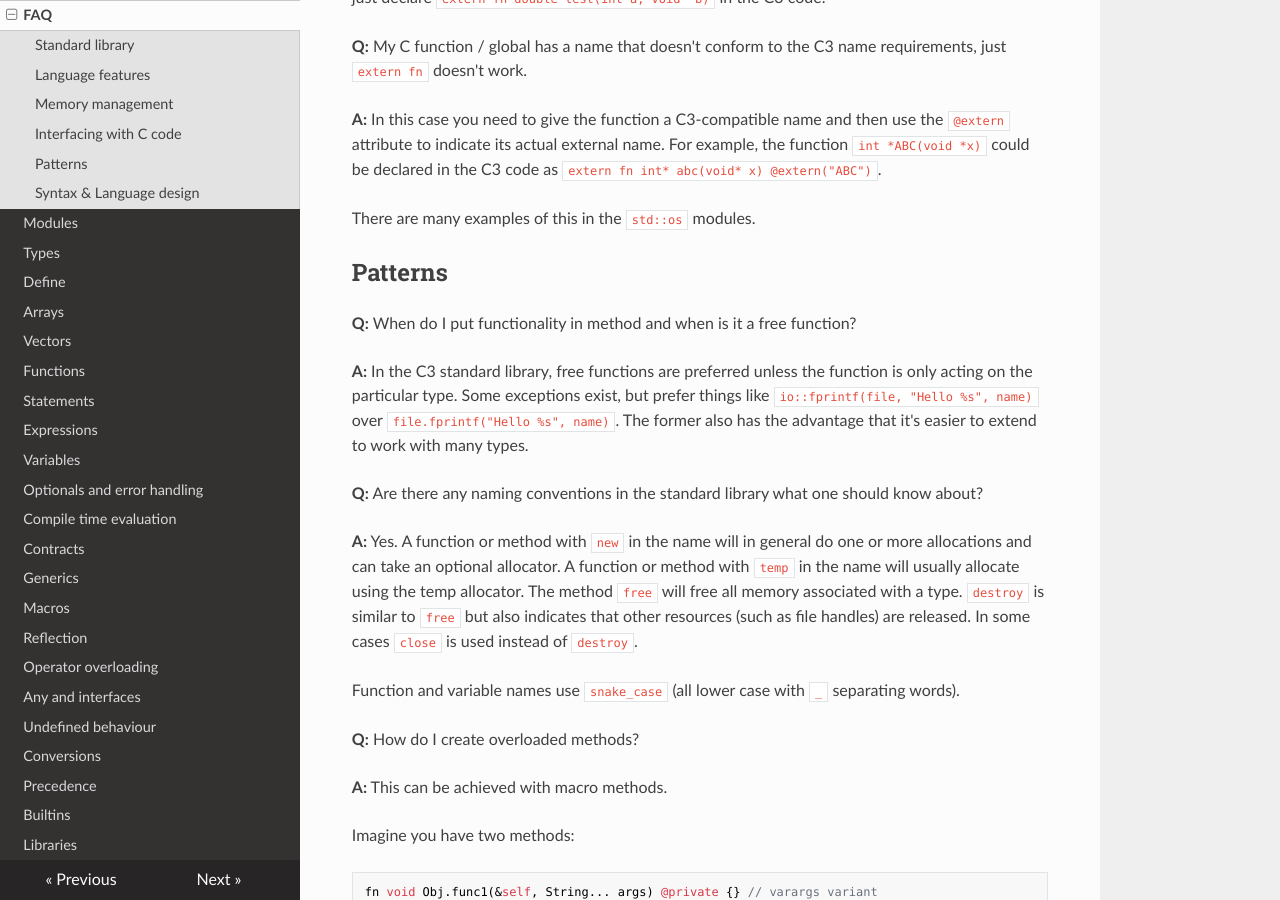
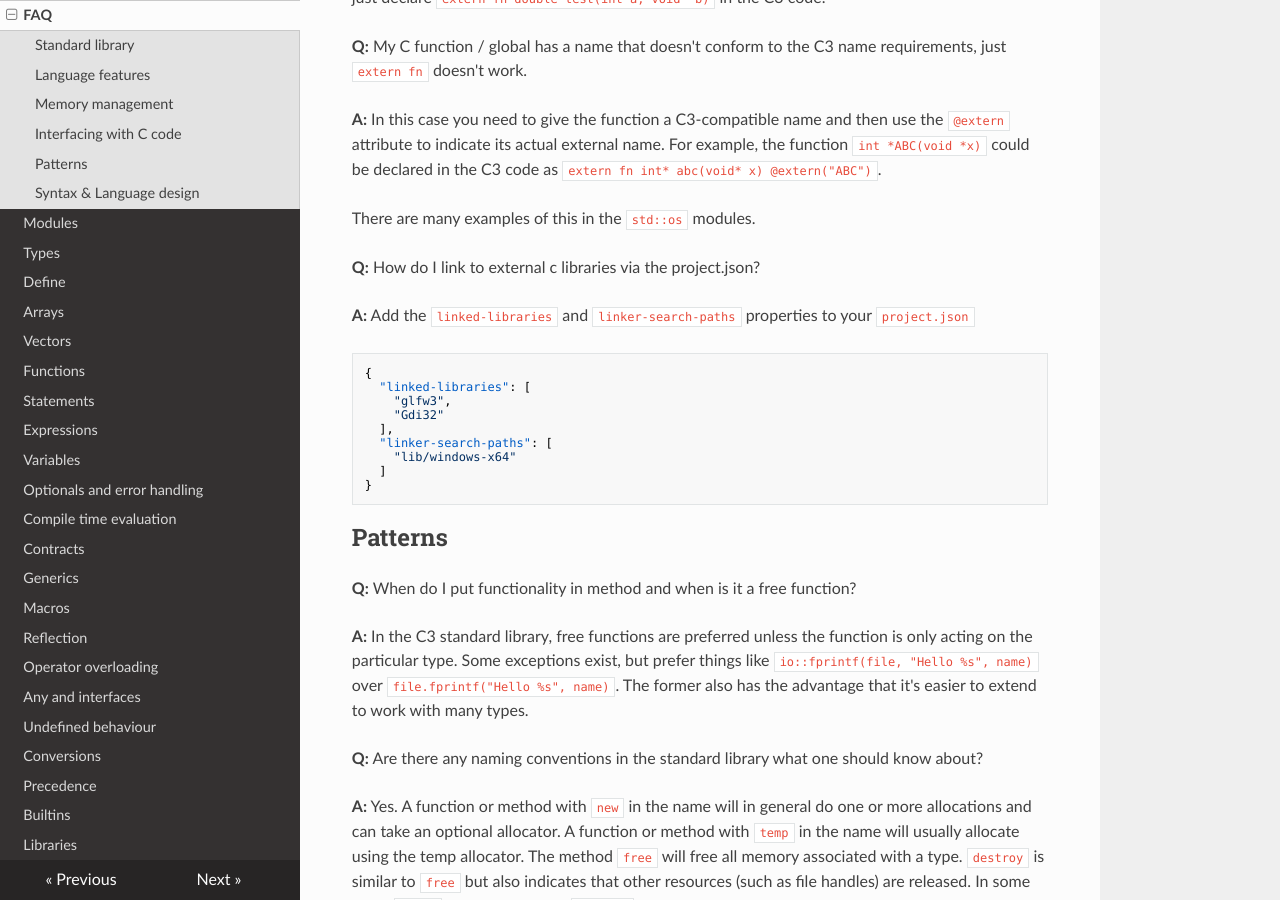
Before and after one commit to c3lang/c3docs-old, an MkDocs documentation site: the page built from docs/faq.md, in a window 1280 px wide and 900 px high, scrolled down 3691 px. Built offline with MkDocs 1.6.1, drawn with Linux system fonts in a browser that asks for light colours; nearby versions of some CDN libraries.

Commit message:
Added a Question and Answer for how to link to external C libraries

````diff
--- a/docs/faq.md
+++ b/docs/faq.md
@@ -172,6 +172,22 @@ indicate its actual external name. For example, the function `int *ABC(void *x)`
 
 There are many examples of this in the `std::os` modules.
 
+**Q:** How do I link to external c libraries via the project.json?
+
+**A:** Add the `linked-libraries` and `linker-search-paths` properties to your `project.json`
+
+```json
+{
+  "linked-libraries": [
+    "glfw3",
+    "Gdi32"
+  ],
+  "linker-search-paths": [
+    "lib/windows-x64"
+  ]
+}
+```
+
 ## Patterns
 
 **Q:** When do I put functionality in method and when is it a free function?
````
